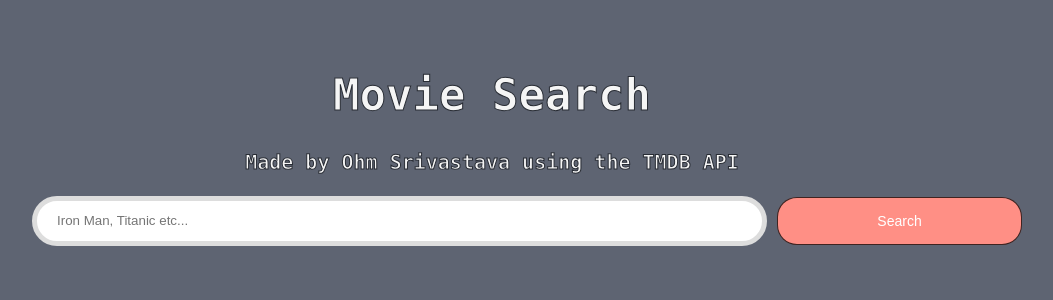
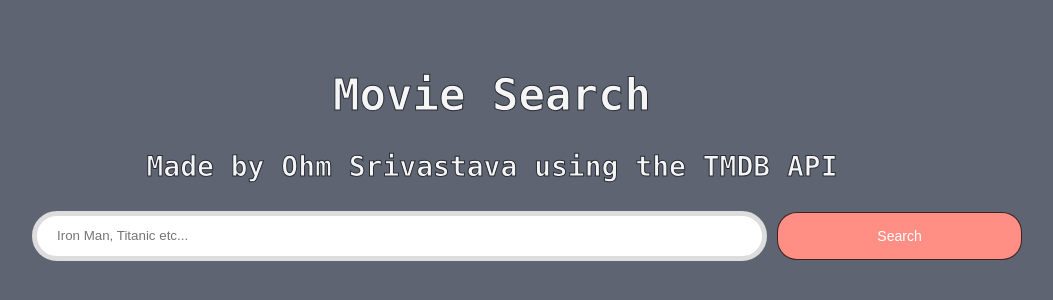
Before and after one commit to ohm-srivastava/movie-search-app, a React (Create React App) app: page / in a window 1280 px wide. Shown: the top 300 px of the page, without its empty margins (148-1201 px from the left). Built offline with nearby package versions, Linux system fonts and the light colour scheme.

Commit message:
nameline fix

```diff
--- a/public/index.css
+++ b/public/index.css
@@ -42,7 +42,7 @@ small {
 
 }
 .nameline {
-    font-size: 2rem;
+    font-size: 2.8rem;
     text-align: center;
     font-family: Consolas;
     justify-content: center;
```
Also changed, not shown: 2 other files (tests, documents, lock files or other folders).
